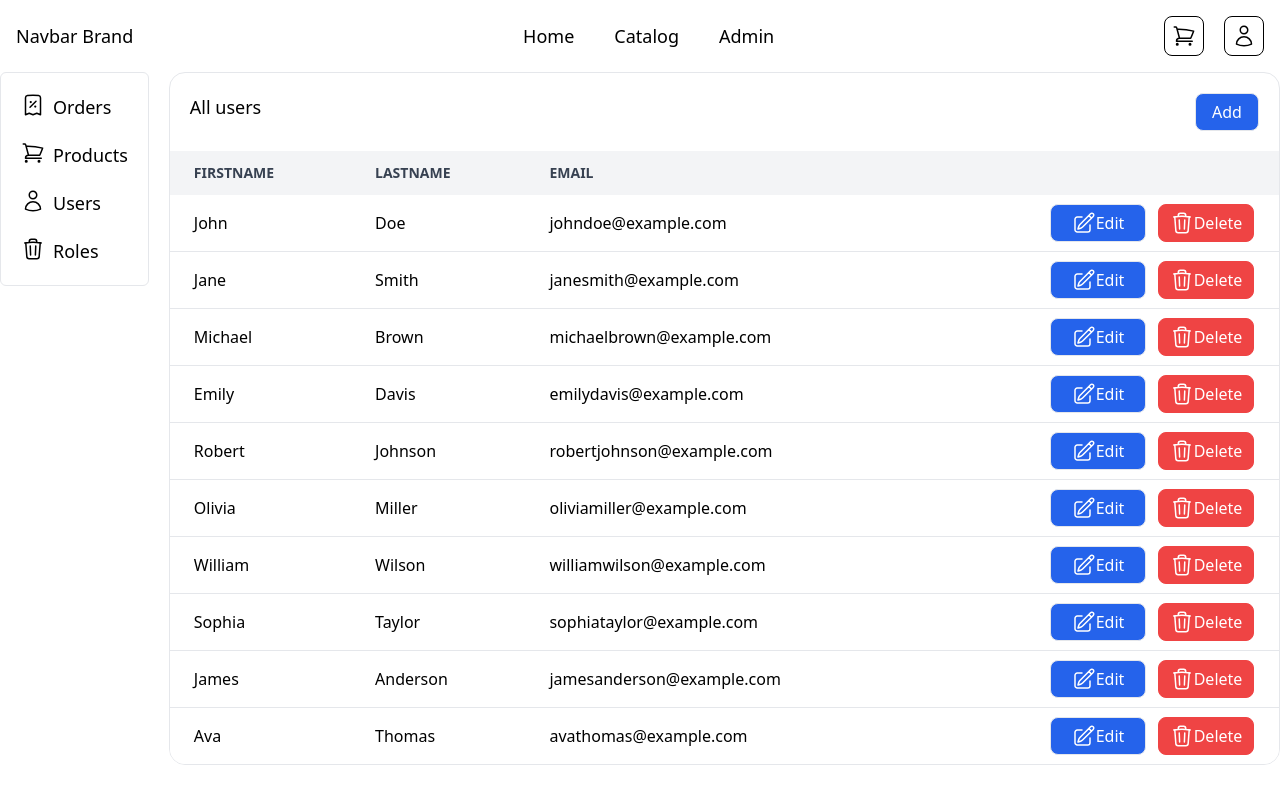
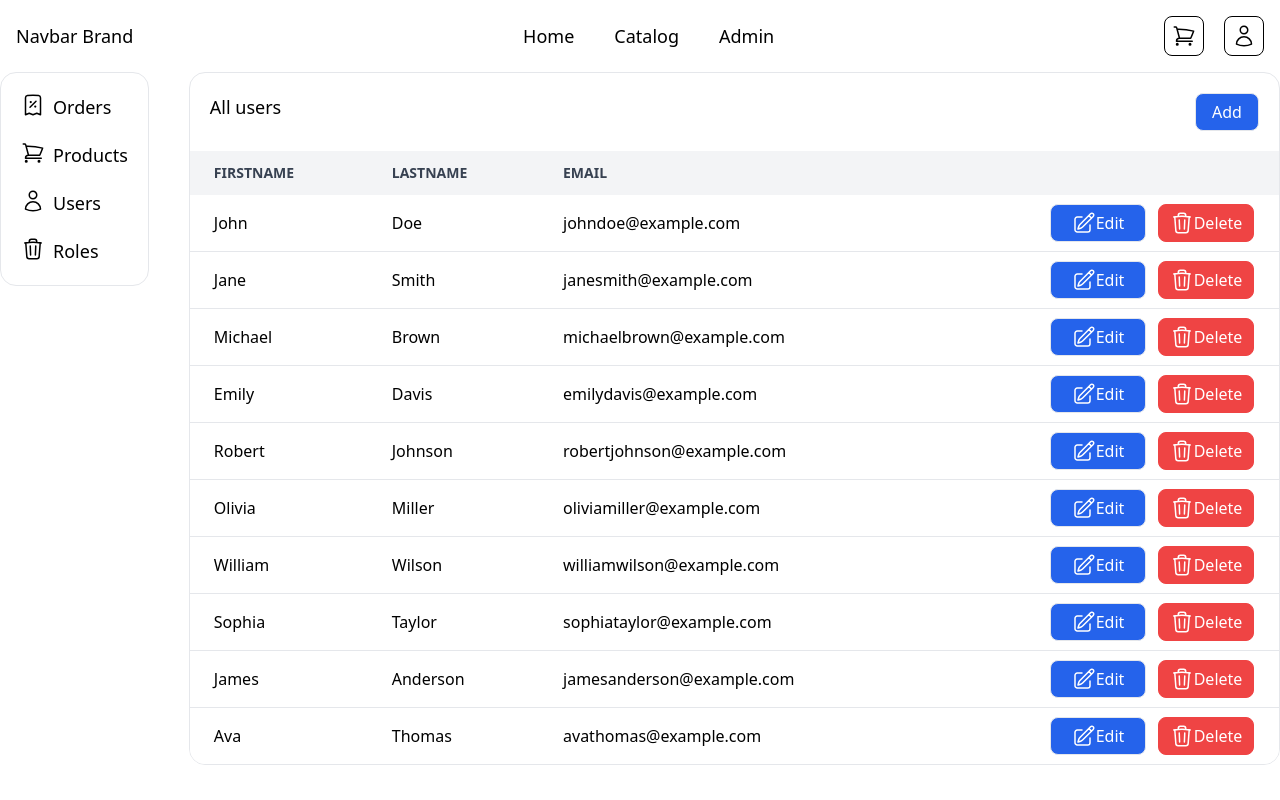
Before and after one commit to R0tmayer/OnlineShopVue3, a Vue app: page /admin/users in a window 1280 px wide. Built offline with nearby package versions, Linux system fonts and the light colour scheme.

Commit message:
Refactoring

```diff
--- a/src/components/AdminSidebar.vue
+++ b/src/components/AdminSidebar.vue
@@ -1,5 +1,5 @@
 <template>
-	<div class="flex flex-col border rounded-md p-5 text-lg space-y-5 h-full">
+	<div class="flex flex-col border rounded-2xl p-5 text-lg space-y-5 h-full">
 		<RouterLink :to="{ name: 'adminOrderListPage' }" class="inline-flex space-x-2">
 			<ReceiptPercentIcon class="w-6 h-6"></ReceiptPercentIcon>
 			<div>Orders</div>
--- a/src/components/BaseAdminList.vue
+++ b/src/components/BaseAdminList.vue
@@ -1,4 +1,19 @@
 <template>
+	<div class="rounded-2xl overflow-hidden border">
+		<div class="flex justify-between p-5">
+			<p class="text-lg text-center">All {{ context }}s</p>
+			<BaseButton text="Add" class="min-w-16" @click="isAddModalOpen = true"></BaseButton>
+		</div>
+		<div>
+			<BaseTable
+				:items="items"
+				:columns="columns"
+				@openEditModal="isEditModalOpen = true"
+				@openDeleteModal="isDeleteModalOpen = true"
+			></BaseTable>
+		</div>
+	</div>
+
 	<BaseAddModal
 		v-if="isAddModalOpen"
 		:context="context"
@@ -23,21 +38,6 @@
 		@closeDeleteModal="closeAllModal"
 		@deleteItem="deleteItem"
 	></BaseDeleteModal>
-
-	<div class="rounded-2xl overflow-hidden border">
-		<div class="flex justify-between p-5">
-			<p class="text-lg text-center">All {{ context }}s</p>
-			<BaseButton text="Add" class="min-w-16" @click="isAddModalOpen = true"></BaseButton>
-		</div>
-		<div>
-			<BaseTable
-				:items="items"
-				:columns="columns"
-				@openEditModal="isEditModalOpen = true"
-				@openDeleteModal="isDeleteModalOpen = true"
-			></BaseTable>
-		</div>
-	</div>
 </template>
 
 <script setup>
--- a/src/components/CartItem.vue
+++ b/src/components/CartItem.vue
@@ -23,8 +23,6 @@ defineProps({
 	product: Object,
 });
 
-import { ref } from 'vue';
-
 import { MinusIcon, PlusIcon, TrashIcon } from '@heroicons/vue/24/outline';
 import BaseButton from './BaseButton.vue';
 
--- a/src/pages/AdminDashboardPage.vue
+++ b/src/pages/AdminDashboardPage.vue
@@ -1,5 +1,5 @@
 <template>
-	<div class="flex space-x-5 justify-start">
+	<div class="flex space-x-10 justify-start">
 		<!-- Sidebar -->
 		<AdminSidebar></AdminSidebar>
 		<!-- Children router content -->
```
